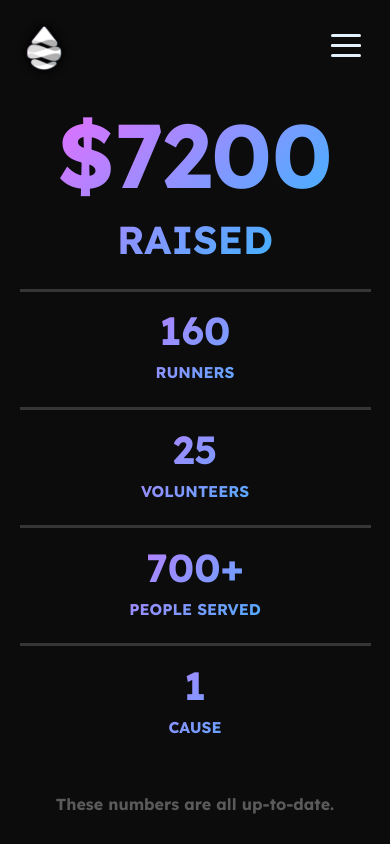
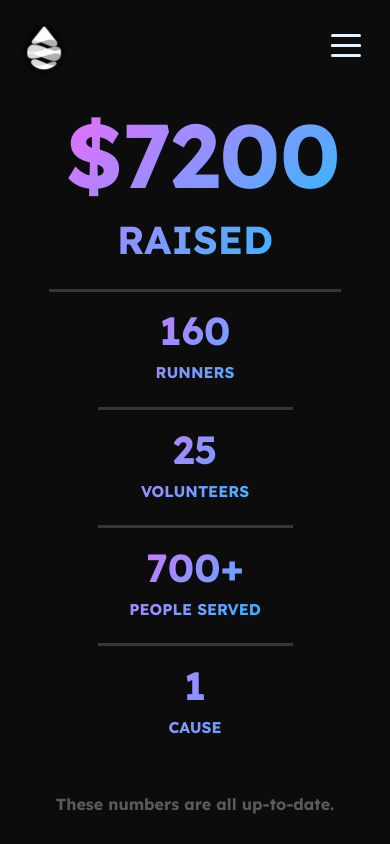
Before and after one commit to siyachoudhary/rfw-5k-2023, a React (Create React App) app: page /rfw-5k-2023/impact in a window 390 px wide. Built offline with nearby package versions, Linux system fonts and the light colour scheme.

Commit message:
impact mobile update

```diff
--- a/src/pages/Impact.css
+++ b/src/pages/Impact.css
@@ -71,7 +71,7 @@
 
     .moneyRaised  {
 
-        width: 90vw;
+        width: 75vw;
         border-bottom: #363636 3px solid;
         margin: 0;
         padding: 2vh;
@@ -81,7 +81,7 @@
 
     .bottomStats div {
 
-        width: 90vw;
+        width: 50vw;
         border-bottom: #363636 3px solid;
         margin: 0;
         padding: 2vh;
@@ -98,4 +98,5 @@
         margin: auto;
 
     }
+
   }
```
